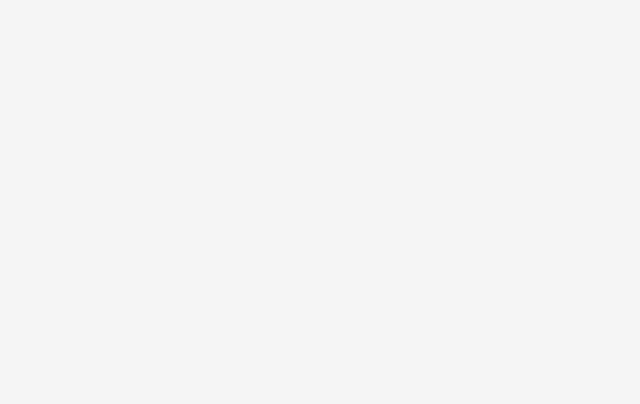
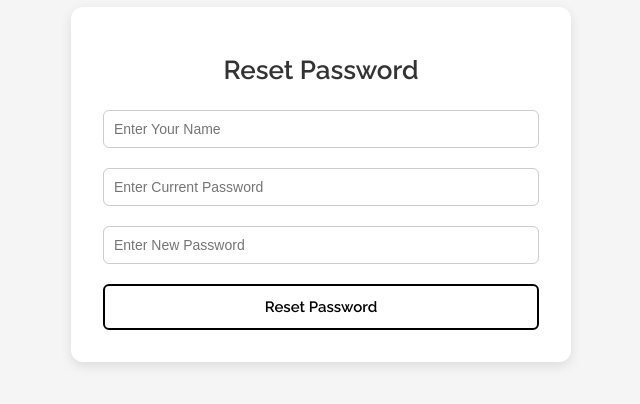
Before and after one commit to joshdc21/PersonalBudgetTracker, a React (Vite) app: page /reset-password in a window 1280 px wide. Before the commit this address had no page. Shown: the part 216-620 px from the top of the page, without its empty margins (319-959 px from the left). Built offline with nearby package versions, Linux system fonts and the light colour scheme.

Commit message:
new reset pass

```diff
--- a/src/App.jsx
+++ b/src/App.jsx
@@ -7,6 +7,7 @@ import ForgotPass from './pages/ForgotPass';
 import Homepage from './pages/HomePage';
 import ChartPage from './pages/ChartPage';
 import BudgetPage from './pages/BudgetPage';
+import ResetPage from './pages/ResetPage';
 
 import './App.css';
 
@@ -20,6 +21,7 @@ function App() {
           <Route path="/signup" element={<SignupForm />} />
           <Route path="/login" element={<LoginForm />} />
           <Route path="/forgot-password" element={<ForgotPass />} />
+          <Route path ="/reset-password" element={<ResetPage />} />
           <Route path="/" element={<Homepage expenses={expenses} setExpenses={setExpenses} />} />
           <Route path="/chart" element={<ChartPage expenses={expenses} setExpenses={setExpenses} />} />
           <Route path="/budget" element={<BudgetPage />} />
--- a/src/pages/LoginForm.jsx
+++ b/src/pages/LoginForm.jsx
@@ -68,7 +68,7 @@ function LoginForm() {
 
           <div className="button-wrapper">
             <button type="submit" className="submit-button">Login</button>
-            <button type="button" onClick={() => navigate('/forgot-password')} className="forgot-password-link">
+            <button type="button" onClick={() => navigate('/reset-password')} className="forgot-password-link">
               Forgot Password?
             </button>
           </div>
--- /dev/null
+++ b/src/pages/ResetPage.jsx
@@ -0,0 +1,86 @@
+import React, { useState } from 'react';
+import './SignupForm.css';
+import { useNavigate } from 'react-router-dom';
+
+function ResetPage() {
+  const [formData, setFormData] = useState({
+    name: '',
+    currentPassword: '',
+    newPassword: ''
+  });
+  const [errors, setErrors] = useState({});
+  const navigate = useNavigate();
+
+  const validateForm = () => {
+    const newErrors = {};
+    if (!formData.name.trim()) newErrors.name = 'Name is required';
+    if (!formData.currentPassword) newErrors.currentPassword = 'Current password is required';
+    if (!formData.newPassword) {
+      newErrors.newPassword = 'New password is required';
+    } else if (formData.newPassword.length < 6) {
+      newErrors.newPassword = 'New password must be at least 6 characters';
+    }
+
+    setErrors(newErrors);
+    return Object.keys(newErrors).length === 0;
+  };
+
+  const handleChange = (e) => {
+    const { name, value } = e.target;
+    setFormData(prev => ({ ...prev, [name]: value }));
+
+    if (errors[name]) {
+      setErrors(prev => ({ ...prev, [name]: '' }));
+    }
+  };
+
+  const handleSubmit = (e) => {
+    e.preventDefault();
+    if (validateForm()) {
+      navigate('/login');
+    }
+  };
+
+  return (
+    <div className="page-wrapper">
+      <div className="signup-container">
+        <h1 className="signup-title">Reset Password</h1>
+        <form onSubmit={handleSubmit} className="signup-form" noValidate>
+          <input
+            type="text"
+            name="name"
+            placeholder="Enter Your Name"
+            value={formData.name}
+            onChange={handleChange}
+            className={`form-input ${errors.name ? 'input-error' : ''}`}
+          />
+          {errors.name && <span className="error-text">{errors.name}</span>}
+
+          <input
+            type="password"
+            name="currentPassword"
+            placeholder="Enter Current Password"
+            value={formData.currentPassword}
+            onChange={handleChange}
+            className={`form-input ${errors.currentPassword ? 'input-error' : ''}`}
+          />
+          {errors.currentPassword && <span className="error-text">{errors.currentPassword}</span>}
+
+          <input
+            type="password"
+            name="newPassword"
+            placeholder="Enter New Password"
+            value={formData.newPassword}
+            onChange={handleChange}
+            className={`form-input ${errors.newPassword ? 'input-error' : ''}`}
+          />
+          {errors.newPassword && <span className="error-text">{errors.newPassword}</span>}
+
+          <button type="submit" className="submit-button">Reset Password</button>
+        </form>
+      </div>
+    </div>
+  );
+}
+
+export default ResetPage;
```
